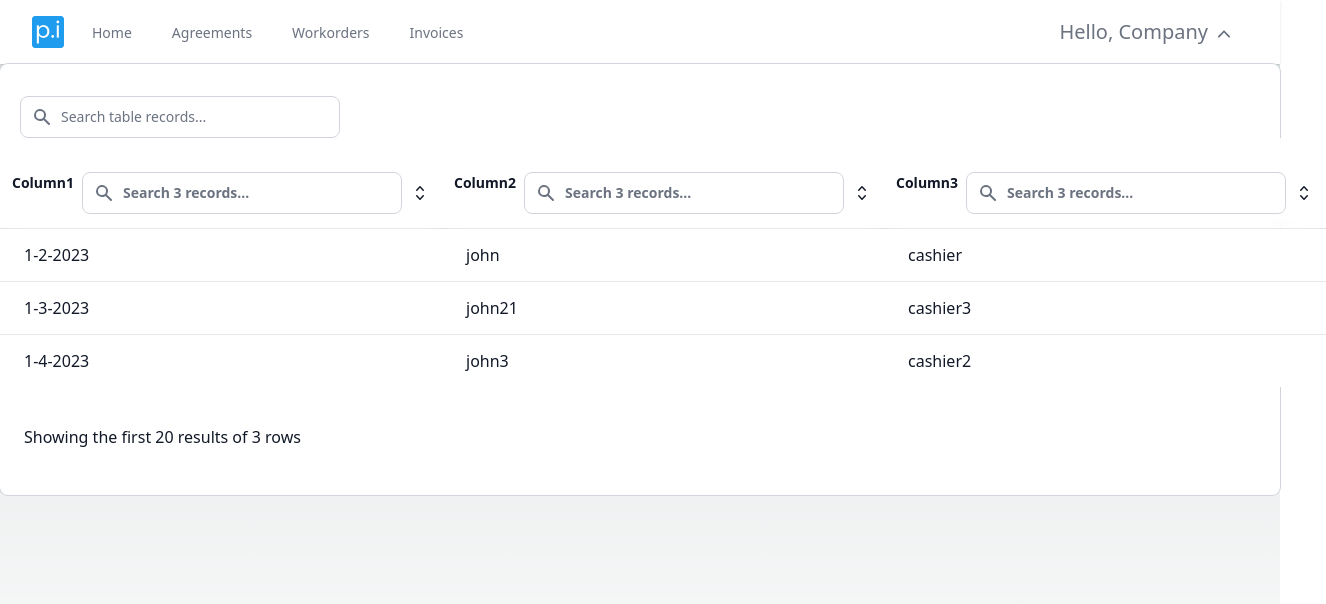
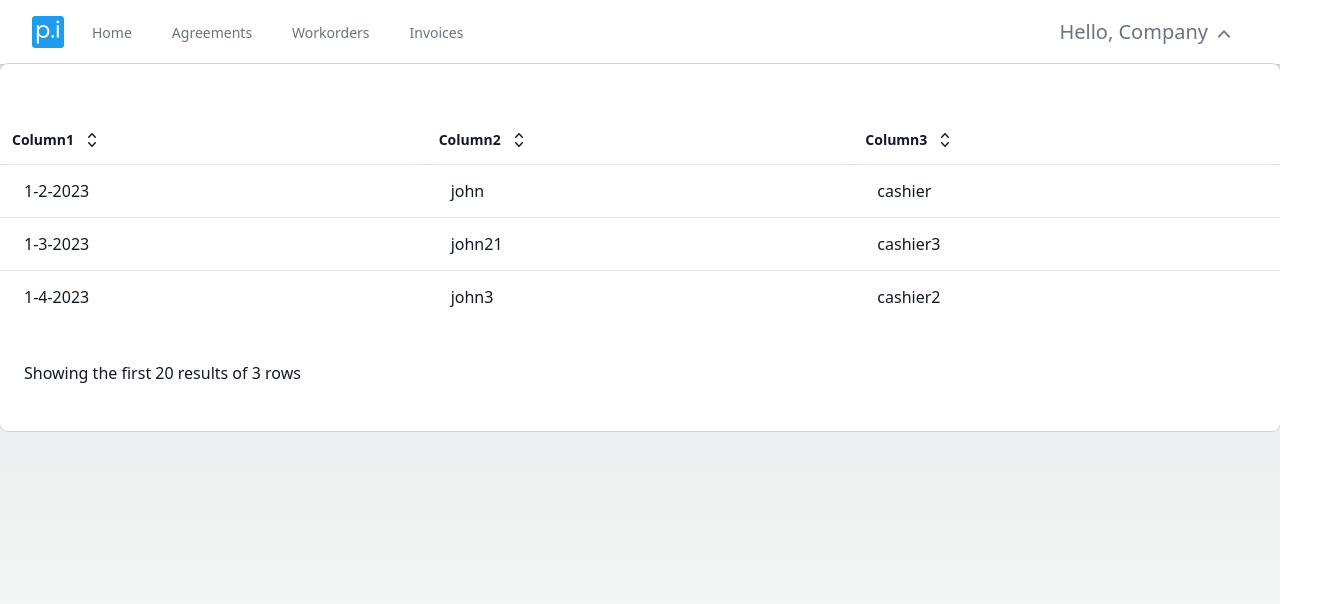
Before and after one commit to silvertrek-capstone/silverpi, a Next.js app in the folder silverpi/: page /home/test_one in a window 1280 px wide. Shown: the top 604 px of the page, 1326 px wide, since content can reach past the window. Built offline with nearby package versions, Linux system fonts and the light colour scheme.

Commit message:
primarily made it so table wouldnt show search if table size <5

```diff
--- a/silverpi/src/app/home/test_one/table_gen.js
+++ b/silverpi/src/app/home/test_one/table_gen.js
@@ -73,7 +73,7 @@ function GlobalFilter({preGlobalFilteredRows,globalFilter,setGlobalFilter, }) {
                 </svg>
             </div>
         </div>
-    )
+    );
   }
 
 
@@ -88,7 +88,7 @@ function GlobalFilter({preGlobalFilteredRows,globalFilter,setGlobalFilter, }) {
     return (
         <div className="relative">
                 <input
-                name="globalsearchInput"
+                    name="defsearchInput"
                     className="bg-white border border-gray-300 text-gray-700 text-sm rounded-lg focus:ring-blue-500 focus:border-blue-500 block w-80 pl-10 p-2.5"
                     value={filterValue || ''}
                     onChange={e => {
@@ -102,7 +102,7 @@ function GlobalFilter({preGlobalFilteredRows,globalFilter,setGlobalFilter, }) {
                     </svg>
                 </div>
             </div>
-    )
+        );
   }
 // end of functions for table filtering
 // ====================================
@@ -113,6 +113,8 @@ const DataTable = ({ columnsInput, dataInput }) => {
     const data = React.useMemo(() => dataInput, [dataInput]);
     const columns = React.useMemo(() => columnsInput, [columnsInput]);
     const defaultColumn = React.useMemo(() => ({Filter: DefaultColumnFilter,}),[]);
+    const rowTotalCount = data.length;
+    const minRowCount = 5;
 
   // Use the state and functions returned from useTable to build your UI
     const {
@@ -139,10 +141,12 @@ const DataTable = ({ columnsInput, dataInput }) => {
         <div className="bg-white ring-1 ring-gray-300 sm:mx-0 sm:rounded-lg height:100% position:absolute py-8
         ">
         <div className="mx-5">
+            {rowTotalCount > minRowCount ? (
                 <GlobalFilter
                   preGlobalFilteredRows={preGlobalFilteredRows}
                   globalFilter={state.globalFilter}
-                  setGlobalFilter={setGlobalFilter}/>
+                  setGlobalFilter={setGlobalFilter}/>) :
+                null}
         </div>
         {/*props spreading  */}
           <table className="min-w-full min-h-full divide-gray-300"
@@ -167,17 +171,16 @@ const DataTable = ({ columnsInput, dataInput }) => {
                     >
                     <div className="group inline-flex items-center space-x-2">
                         {/* header */}
-                        <div className="flex-none">
+                        <div className="mt-5">
                             {column.render("Header")}
                         </div>
-
                         {/* filtering box */}
-                        {column.filterable && (
+                        {column.filterable && (rowTotalCount > minRowCount) ? (
                             <div className="relative">
                                 <br/>
                                 {column.canFilter ? column.render('Filter') : null}
                             </div>
-                        )}
+                        ): null}
 
                         {/* arrows for sorting */}
 
```
Lines whose indentation alone changed are shown as unchanged.
